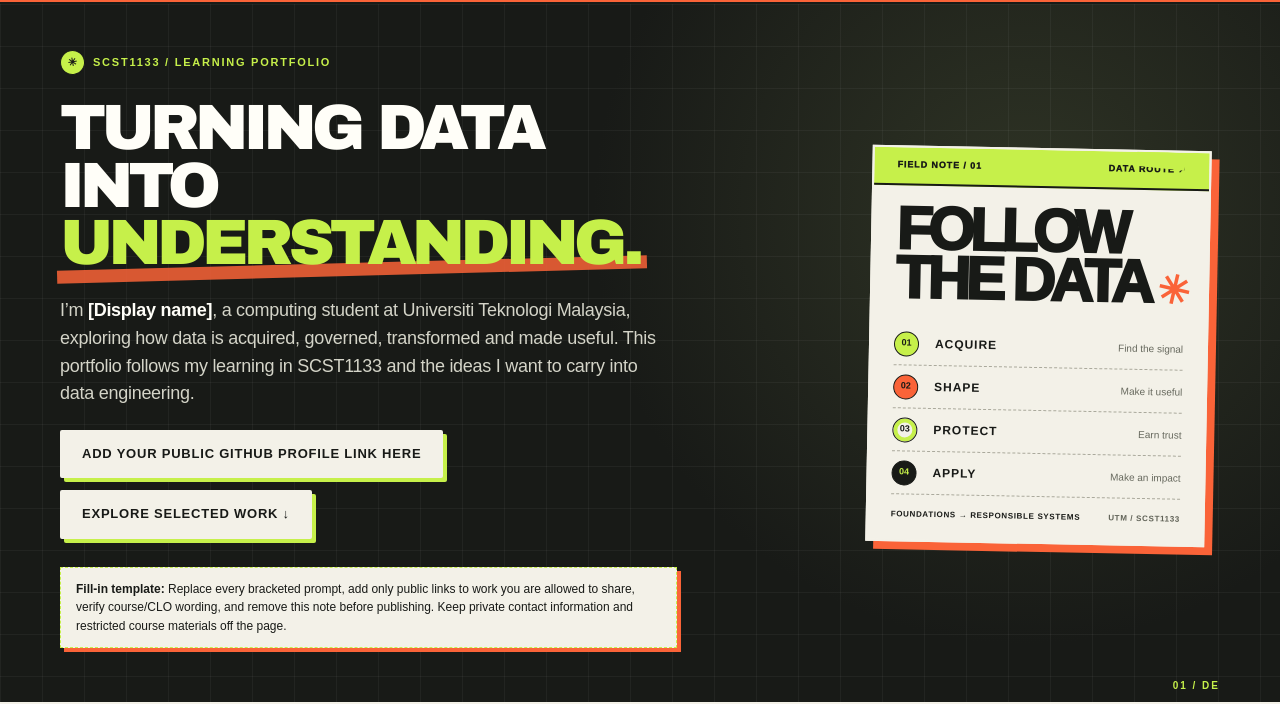
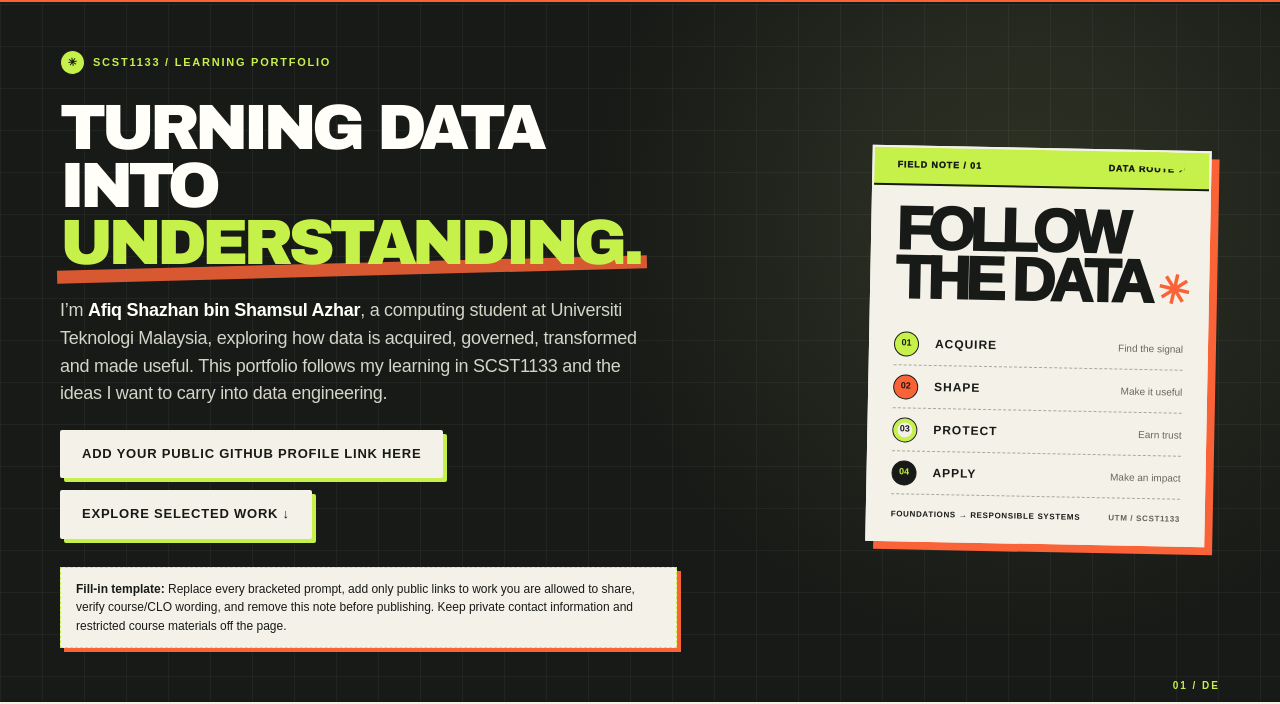
Before and after one commit to Afiqshazhan/Afiqshazhan.github.io, a plain HTML site: page index.html in a window 1280 px wide. Shown: the part 96-800 px from the top of the page. Drawn offline with Linux system fonts and the light colour scheme.

Commit message:
Update hero section with student name

```diff
--- a/index.html
+++ b/index.html
@@ -61,7 +61,7 @@
 <main id="top" tabindex="-1"><div id="main-content"></div>
   <div class="ticker" aria-hidden="true"><div class="ticker-track"><span>DATA IS A MATERIAL</span><i>✳</i><span>FOLLOW THE SIGNAL</span><i>✳</i><span>BUILD WITH INTENT</span><i>✳</i><span>DATA IS A MATERIAL</span><i>✳</i><span>FOLLOW THE SIGNAL</span><i>✳</i><span>BUILD WITH INTENT</span><i>✳</i></div></div>
   <div class="wrap">
-    <section class="hero" aria-labelledby="hero-title"><div><div class="eyebrow">SCST1133 / Learning portfolio</div><h1 id="hero-title">Turning data into <em>understanding.</em></h1><p class="intro">I’m <strong>[Display name]</strong>, a computing student at Universiti Teknologi Malaysia, exploring how data is acquired, governed, transformed and made useful. This portfolio follows my learning in SCST1133 and the ideas I want to carry into data engineering.</p><div class="actions"><span class="button secondary">Add your public GitHub profile link here</span><a class="button secondary" href="#work">Explore selected work ↓</a></div><p class="edit-note"><strong>Fill-in template:</strong> Replace every bracketed prompt, add only public links to work you are allowed to share, verify course/CLO wording, and remove this note before publishing. Keep private contact information and restricted course materials off the page.</p></div>
+    <section class="hero" aria-labelledby="hero-title"><div><div class="eyebrow">SCST1133 / Learning portfolio</div><h1 id="hero-title">Turning data into <em>understanding.</em></h1><p class="intro">I’m <strong>Afiq Shazhan bin Shamsul Azhar</strong>, a computing student at Universiti Teknologi Malaysia, exploring how data is acquired, governed, transformed and made useful. This portfolio follows my learning in SCST1133 and the ideas I want to carry into data engineering.</p><div class="actions"><span class="button secondary">Add your public GitHub profile link here</span><a class="button secondary" href="#work">Explore selected work ↓</a></div><p class="edit-note"><strong>Fill-in template:</strong> Replace every bracketed prompt, add only public links to work you are allowed to share, verify course/CLO wording, and remove this note before publishing. Keep private contact information and restricted course materials off the page.</p></div>
       <aside class="signal-panel" aria-label="A visual summary of the data journey"><div class="signal-head"><span>FIELD NOTE / 01</span><span>DATA ROUTE ↗</span></div><div class="signal-title">FOLLOW<br>THE DATA<span>✳</span></div><div class="signal-flow"><div><b>01</b><strong>ACQUIRE</strong><small>Find the signal</small></div><div><b>02</b><strong>SHAPE</strong><small>Make it useful</small></div><div><b>03</b><strong>PROTECT</strong><small>Earn trust</small></div><div><b>04</b><strong>APPLY</strong><small>Make an impact</small></div></div><div class="signal-foot"><span>FOUNDATIONS → RESPONSIBLE SYSTEMS</span><span>UTM / SCST1133</span></div></aside>
     </section>
     <div class="quickfacts" aria-label="Profile details"><div class="fact"><small>Programme</small><strong>[Your programme, e.g. Bachelor of Computer Science]</strong></div><div class="fact"><small>Focus</small><strong>Data engineering · Data systems · Responsible practice</strong></div><div class="fact"><small>Course</small><strong>SCST1133 · [Semester / academic year]</strong></div></div>
```
